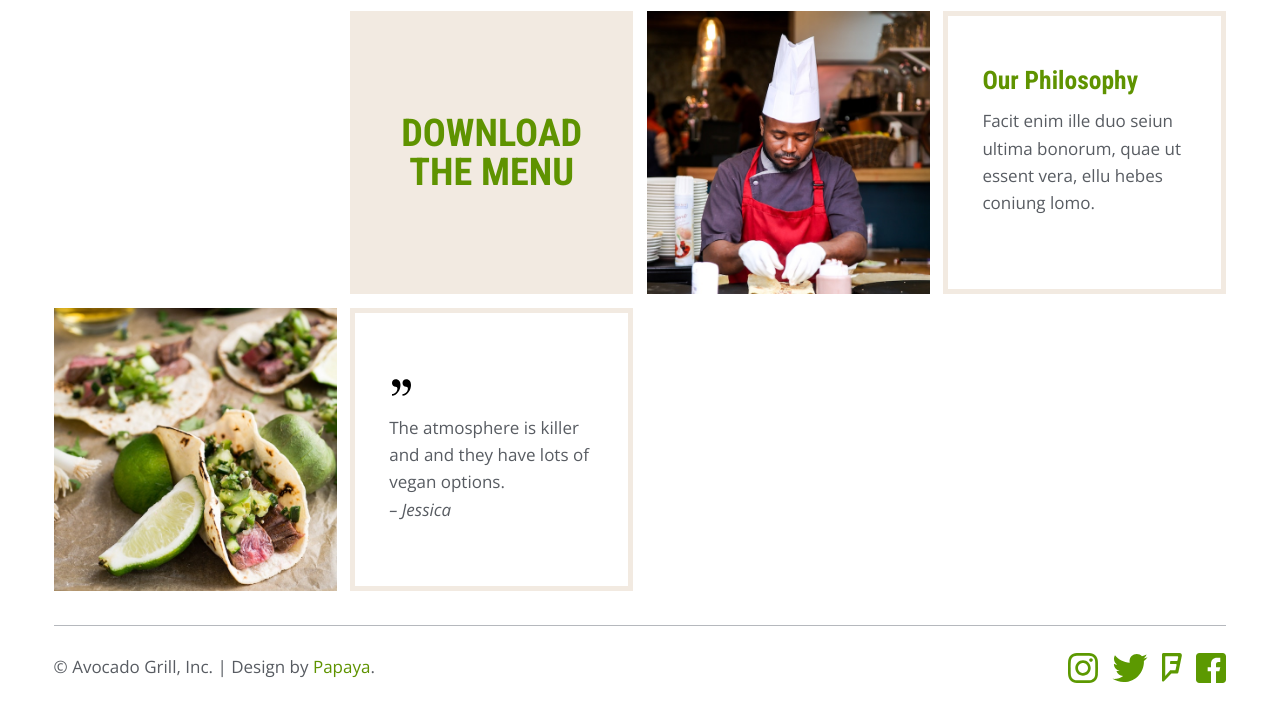
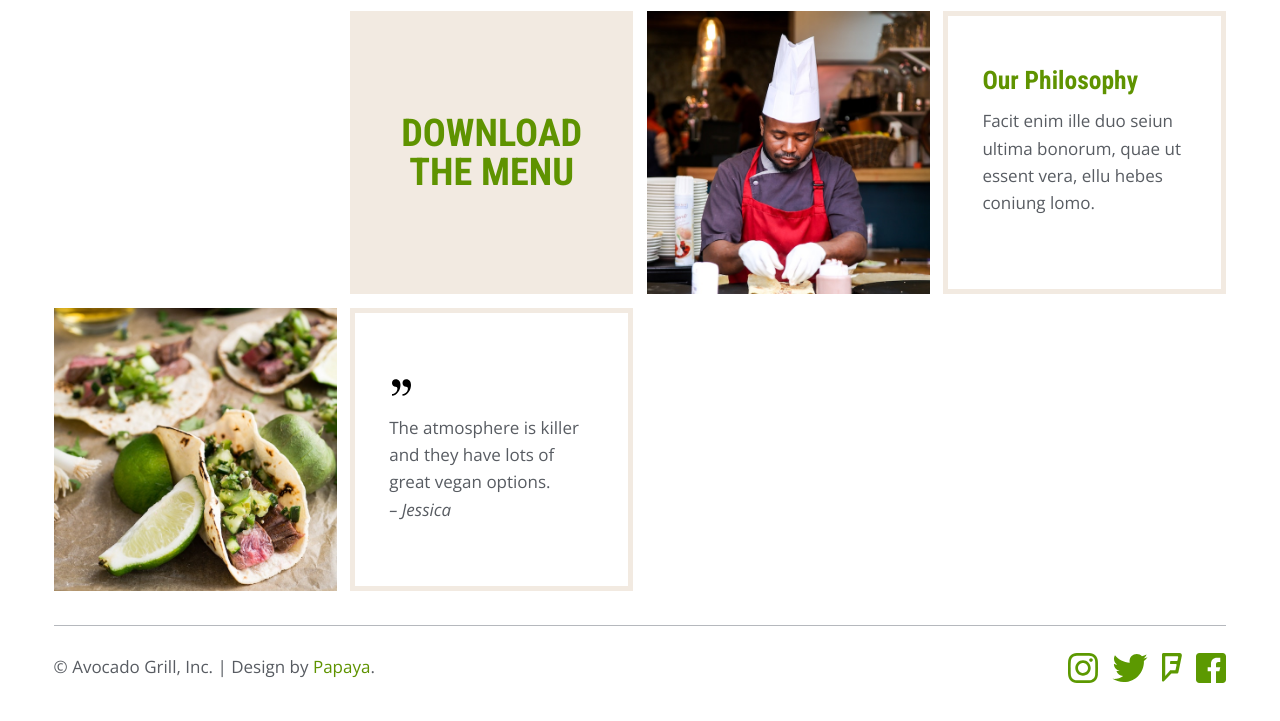
Before and after one commit to jrdnbwmn/avocado, a website: page src/html/index.html in a window 1280 px wide. Shown: the part 1504-2225 px from the top of the page. Drawn offline with nearby package versions, Linux system fonts and the light colour scheme; files that its build step writes are made by us from their sources.

Commit message:
humans.txt, readme updates, copy update

```diff
--- a/src/html/index.html
+++ b/src/html/index.html
@@ -130,7 +130,7 @@
                             <div class="align--left">
                                 <img class="quote mb1" src="/img/quote.svg">
                             </div>
-                            <p>The atmosphere is killer and and they have lots of vegan&nbsp;options.</p>
+                            <p>The atmosphere is killer and they have lots of great vegan&nbsp;options.</p>
                             <p class="italic">– Jessica</p>
                         </div>
                     </div>
```
Also changed, not shown: README.md, dist/humans.txt (added), dist/index.html.
